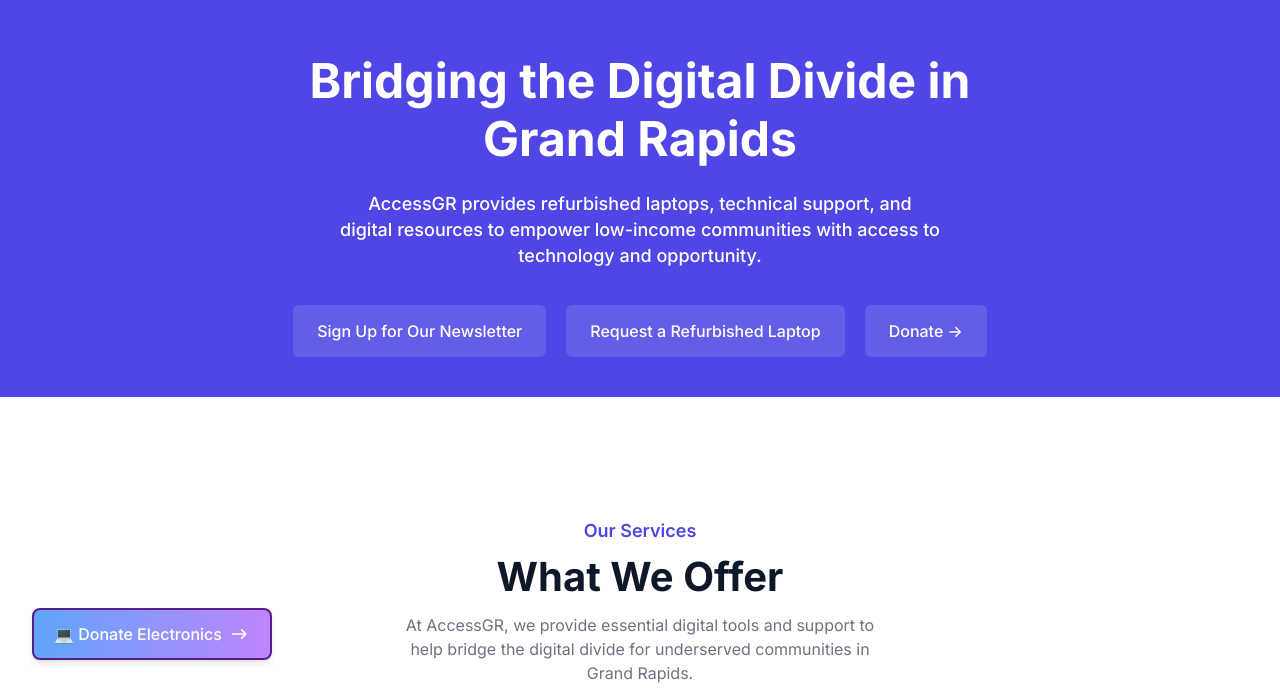
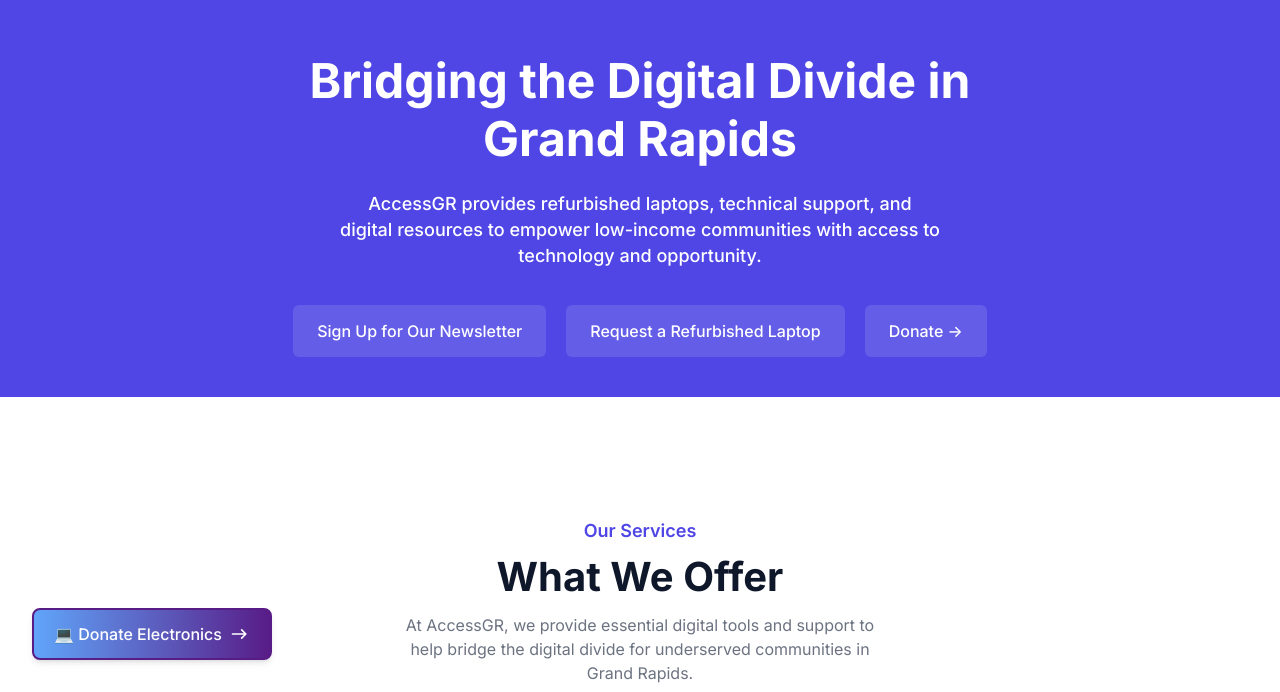
Before and after one commit to Sieep-Coding/accessGR-site, an Astro site: page / in a window 1280 px wide. Shown: the part 108-800 px from the top of the page. Built offline with nearby package versions, Linux system fonts and the light colour scheme; Astro itself is replaced by a stand-in of ours.

Commit message:
Update MadeWithButton.astro

```diff
--- a/src/components/layout/MadeWithButton.astro
+++ b/src/components/layout/MadeWithButton.astro
@@ -2,7 +2,7 @@
 <a
   target="_blank"
   rel="nofollow noopener"
-  class="hover:animate-pulse inline-flex items-center border-2 border-purple-900 gap-2 py-3 px-5 rounded-lg bg-gradient-to-r from-blue-400 to-purple-400 text-white shadow-md fixed bottom-8 left-4 sm:left-8 z-50 transition-transform transform hover:scale-105 hover:shadow-lg"
+  class="hover:animate-pulse inline-flex items-center border-2 border-purple-900 gap-2 py-3 px-5 rounded-lg bg-gradient-to-r from-blue-400 to-purple-900 text-white shadow-md fixed bottom-8 left-4 sm:left-8 z-50 transition-transform transform hover:scale-105 hover:shadow-lg"
   href="#contact">
   <span class="text-base font-medium">
     💻 Donate Electronics
```
